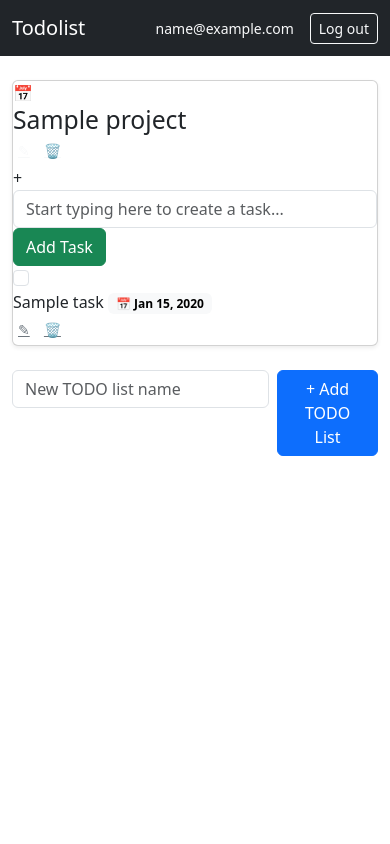
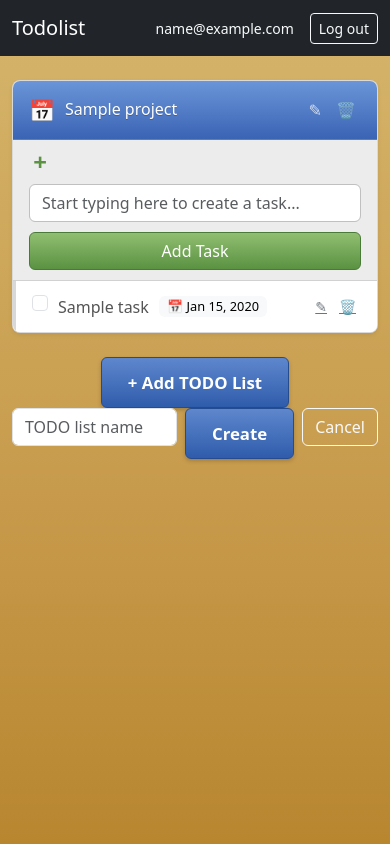
Before and after one commit to Brokerok/todolist, a Django app: page / in a window 390 px wide. Run offline with Django 5.2, Linux system fonts and the light colour scheme; a user stored in the database is signed in; tables that the repository leaves empty hold one stand-in row (values such as "Sample post").

Commit message:
feat(ui): style projects and tasks to match the reference screenshot
- Orange/yellow page gradient background
- Project card with blue gradient header, icon and white edit/delete actions
- Quick-add row (grey strip, green '+' icon, green Add Task button)
- Task row with hover highlight (lemonchiffon), strikethrough when done
- 'Add TODO List' button revealed by Alpine.js toggle (collapses back on cancel)
- Mobile breakpoint wraps the quick-add row and always shows task actions

```diff
--- a/static/css/app.css
+++ b/static/css/app.css
@@ -1 +1,220 @@
-/* Project-specific styles will live here. */
+/* ---------- Alpine cloak ---------- */
+[x-cloak] {
+    display: none !important;
+}
+
+/* ---------- Page background ---------- */
+body {
+    background: linear-gradient(180deg, #d5b56b 0%, #c79a4b 60%, #b8862f 100%);
+    min-height: 100vh;
+}
+
+main.container {
+    max-width: 760px;
+}
+
+/* ---------- Project card ---------- */
+.project-card {
+    border-radius: 8px;
+    border: 1px solid rgba(0, 0, 0, 0.15);
+    overflow: hidden;
+    background: #fff;
+}
+
+/* ---------- Project header ---------- */
+.project-header {
+    display: flex;
+    align-items: center;
+    gap: 10px;
+    padding: 12px 16px;
+    background: linear-gradient(180deg, #6b95d8 0%, #3a64b4 100%);
+    color: #fff;
+    border-bottom: 1px solid rgba(0, 0, 0, 0.15);
+}
+
+.project-icon {
+    font-size: 1.3rem;
+    line-height: 1;
+}
+
+.project-name {
+    color: #fff;
+    font-size: 1.05rem;
+    font-weight: 500;
+    margin: 0;
+    text-shadow: 0 1px 0 rgba(0, 0, 0, 0.2);
+}
+
+.project-actions {
+    display: flex;
+    gap: 4px;
+    margin-left: auto;
+}
+
+.project-actions .btn {
+    color: rgba(255, 255, 255, 0.75) !important;
+    text-decoration: none;
+    font-size: 1rem;
+}
+
+.project-actions .btn:hover {
+    color: #fff !important;
+}
+
+/* ---------- Quick add row ---------- */
+.task-quick-add {
+    display: flex;
+    align-items: center;
+    gap: 10px;
+    padding: 10px 16px;
+    background: #ececec;
+    border-bottom: 1px solid #d1d1d1;
+}
+
+.quick-add-icon {
+    color: #5a9242;
+    font-size: 1.5rem;
+    line-height: 1;
+    width: 22px;
+    text-align: center;
+    font-weight: bold;
+}
+
+.task-quick-add input {
+    flex: 1;
+    border: 1px solid #c0c0c0;
+}
+
+.task-quick-add .btn {
+    background: linear-gradient(180deg, #91be71 0%, #5a9242 100%);
+    border: 1px solid #4a7a37;
+    color: #fff;
+    font-weight: 500;
+}
+
+.task-quick-add .btn:hover {
+    background: linear-gradient(180deg, #9fc77f 0%, #66a04d 100%);
+    color: #fff;
+}
+
+/* ---------- Task rows ---------- */
+.task-list {
+    background: #fff;
+}
+
+.task-row {
+    display: flex;
+    align-items: center;
+    gap: 10px;
+    padding: 10px 16px;
+    border-bottom: 1px solid #f0f0f0;
+    position: relative;
+    border-left: 3px solid #d8d8d8;
+}
+
+.task-row:last-child {
+    border-bottom: none;
+}
+
+.task-row:hover {
+    background: #fffacd;
+}
+
+.task-toggle {
+    margin: 0;
+}
+
+.task-toggle .form-check-input {
+    margin: 0;
+    cursor: pointer;
+}
+
+.task-body {
+    flex: 1;
+    display: flex;
+    align-items: center;
+    gap: 10px;
+    flex-wrap: wrap;
+    color: #555;
+}
+
+.task-name {
+    word-break: break-word;
+}
+
+.task-deadline {
+    font-size: 0.8rem;
+    font-weight: 400;
+}
+
+.task-done .task-name {
+    text-decoration: line-through;
+    color: #a0a0a0;
+}
+
+.task-actions {
+    display: none;
+    align-items: center;
+    gap: 2px;
+}
+
+.task-row:hover .task-actions,
+.task-row.task-editing .task-actions {
+    display: flex;
+}
+
+.task-editing {
+    background: #fffacd;
+    padding: 12px 16px;
+}
+
+/* ---------- Add TODO List button ---------- */
+.add-list-button {
+    background: linear-gradient(180deg, #5e87cd 0%, #2f5cab 100%);
+    border: 1px solid #244c91;
+    color: #fff;
+    padding: 12px 26px;
+    font-weight: 600;
+    font-size: 1.05rem;
+    box-shadow: 0 2px 4px rgba(0, 0, 0, 0.2);
+}
+
+.add-list-button:hover {
+    background: linear-gradient(180deg, #6e97dd 0%, #3a6cba 100%);
+    color: #fff;
+}
+
+/* ---------- Empty state ---------- */
+#empty-state {
+    color: rgba(255, 255, 255, 0.85);
+    font-size: 1.05rem;
+}
+
+/* ---------- Mobile tweaks ---------- */
+@media (max-width: 575.98px) {
+    .task-quick-add {
+        flex-wrap: wrap;
+    }
+
+    .task-quick-add input {
+        flex-basis: 100%;
+        order: 1;
+    }
+
+    .quick-add-icon {
+        order: 0;
+    }
+
+    .task-quick-add .btn {
+        order: 2;
+        width: 100%;
+    }
+
+    .task-actions {
+        display: flex;
+    }
+
+    .project-name {
+        font-size: 1rem;
+    }
+}
--- a/templates/tasks/_project_create_form.html
+++ b/templates/tasks/_project_create_form.html
@@ -1,23 +1,41 @@
-<form id="project-create-form"
-      hx-post="{% url 'tasks:project_create' %}"
-      hx-target="#projects-container"
-      hx-swap="beforeend"
-      hx-on::after-request="if(event.detail.successful){this.reset();document.getElementById('empty-state')?.remove();}"
-      class="d-inline-block">
-    {% csrf_token %}
-    <div class="d-flex justify-content-center align-items-start gap-2">
+<div x-data="{ open: false }" class="d-inline-block">
+    <button type="button"
+            class="btn add-list-button"
+            x-show="!open"
+            x-on:click="open = true; $nextTick(() => $refs.input.focus())">
+        + Add TODO List
+    </button>
+
+    <form id="project-create-form"
+          x-show="open"
+          x-cloak
+          hx-post="{% url 'tasks:project_create' %}"
+          hx-target="#projects-container"
+          hx-swap="beforeend"
+          hx-on::after-request="
+              if (event.detail.successful) {
+                  this.reset();
+                  document.getElementById('empty-state')?.remove();
+              }"
+          class="d-flex justify-content-center align-items-start gap-2">
+        {% csrf_token %}
         <input type="text"
                name="name"
+               x-ref="input"
                class="form-control{% if form.name.errors %} is-invalid{% endif %}"
-               placeholder="New TODO list name"
+               placeholder="TODO list name"
                maxlength="200"
                required
-               style="width: 280px;">
-        <button type="submit" class="btn btn-primary">
-            + Add TODO List
+               style="max-width: 280px;">
+        <button type="submit" class="btn add-list-button">Create</button>
+        <button type="button"
+                class="btn btn-outline-light"
+                x-on:click="open = false">
+            Cancel
         </button>
-    </div>
+    </form>
+
     {% if form.name.errors %}
         <div class="text-danger small mt-1">{{ form.name.errors|join:", " }}</div>
     {% endif %}
-</form>
+</div>
```
